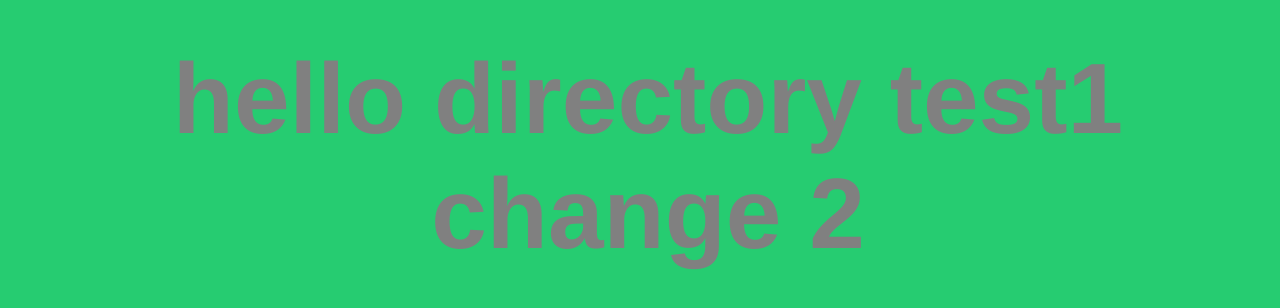
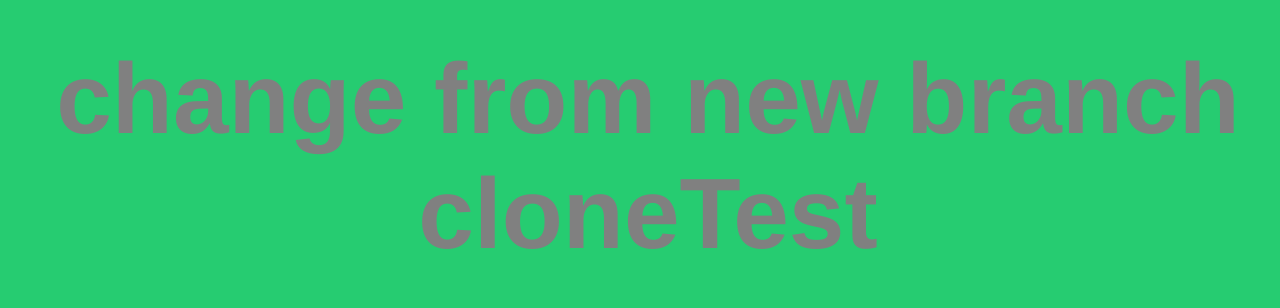
Before and after one commit to nono111/test1, a plain HTML site: page index.html in a window 1280 px wide. Shown: the part 346-654 px from the top of the page. Drawn offline with Linux system fonts and the light colour scheme.

Commit message:
change from branch cloneTest
Signed-off-by: nono <not_use_this_email@myway.com>

```diff
--- a/index.html
+++ b/index.html
@@ -19,6 +19,6 @@
 	}
 </style>
 <body>
-<h1>hello directory test1 change 2</h1>
+<h1>change from new branch cloneTest</h1>
 </body>
 </html>
```
